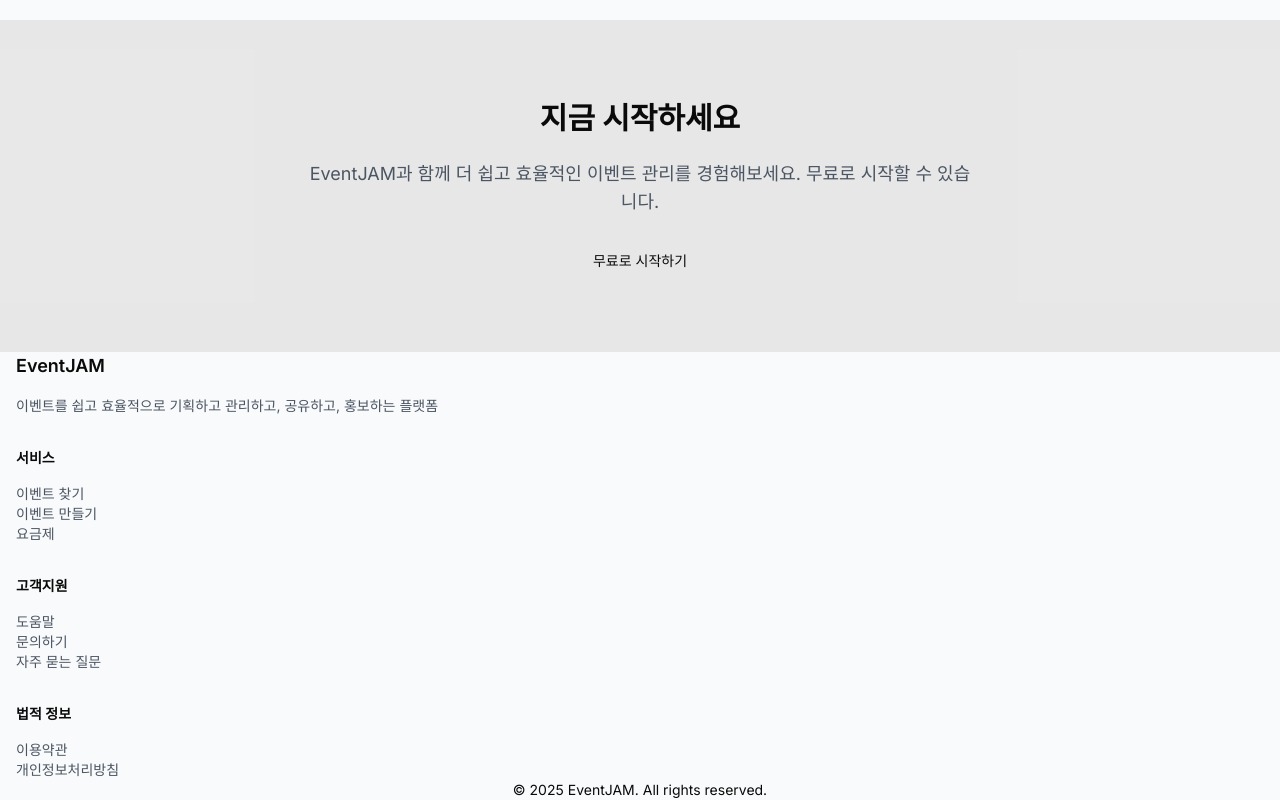
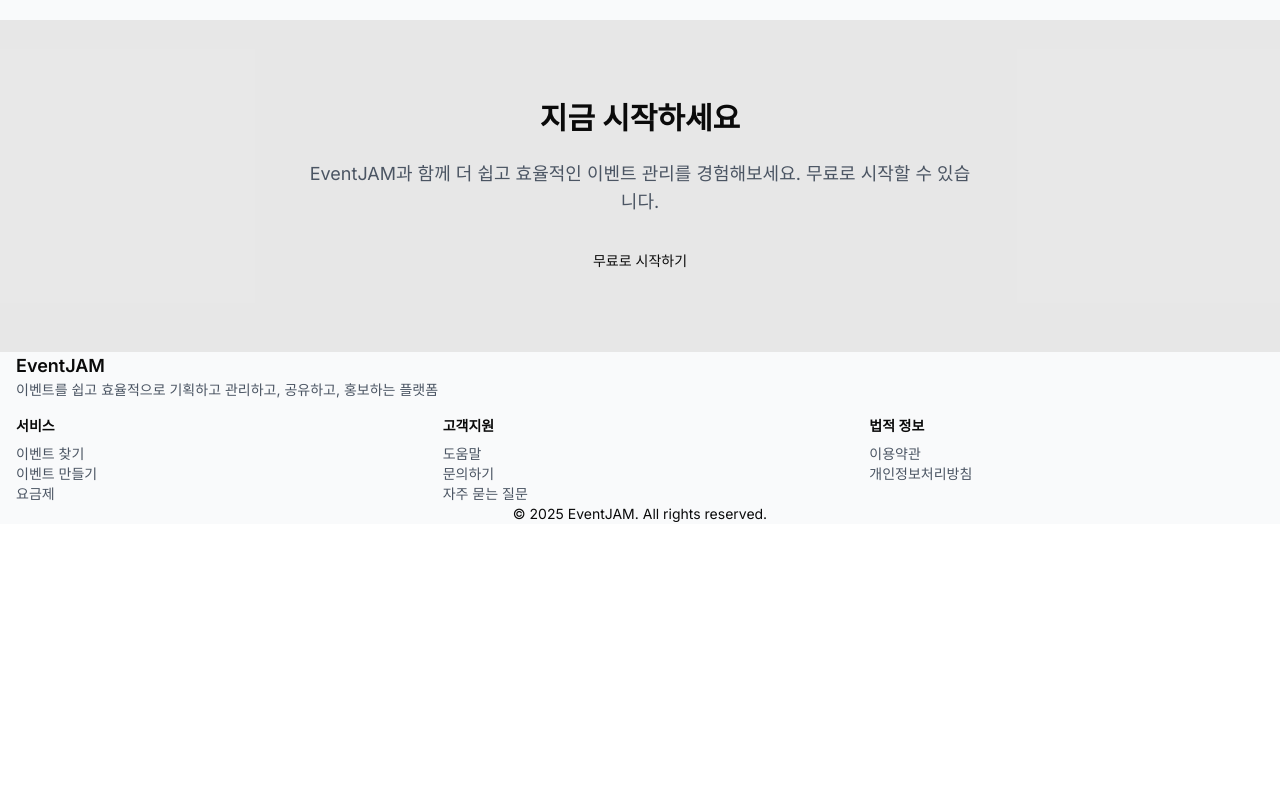
Before and after one commit to yoo94/jam-event-platform-web, a Next.js app: page / in a window 1280 px wide. Shown: the part 1730-2530 px from the top of the page. After the commit the page ends 2254 px from the top, so only its background shows below. Built offline with nearby package versions, Linux system fonts and the light colour scheme.

Commit message:
feat: 메인화면 푸터 수정

```diff
--- a/src/widgets/components/footer.tsx
+++ b/src/widgets/components/footer.tsx
@@ -3,17 +3,18 @@
 const Footer = () => {
   return (
     <footer className="bg-gray-50 border-t">
-      <div className="container mx-auto py-12 px-4">
+      <div className="container mx-auto py-15 px-4">
         <div className="grid grid-cols-1 md:grid-cols-4 gap-8">
           <div>
-            <h3 className="text-lg font-semibold mb-4">EventJAM</h3>
-            <p className="text-gray-600 text-sm">
+            <h3 className="text-lg font-semibold">EventJAM</h3>
+            <p className="text-gray-600 text-sm mb-4">
               이벤트를 쉽고 효율적으로 기획하고 관리하고, 공유하고, 홍보하는 플랫폼
             </p>
           </div>
-
+        </div>
+        <div className="grid grid-cols-1 md:grid-cols-3 gap-8">
           <div>
-            <h3 className="text-sm font-semibold mb-4">서비스</h3>
+            <h3 className="text-sm font-semibold mb-2">서비스</h3>
             <ul className="space-y-2 text-sm">
               <li>
                 <Link href="/events" className="text-gray-600 hover:text-primary">
@@ -34,7 +35,7 @@
           </div>
 
           <div>
-            <h3 className="text-sm font-semibold mb-4">고객지원</h3>
+            <h3 className="text-sm font-semibold mb-2">고객지원</h3>
             <ul className="space-y-2 text-sm">
               <li>
                 <Link href="/help" className="text-gray-600 hover:text-primary">
@@ -55,7 +56,7 @@
           </div>
 
           <div>
-            <h3 className="text-sm font-semibold mb-4">법적 정보</h3>
+            <h3 className="text-sm font-semibold mb-2">법적 정보</h3>
             <ul className="space-y-2 text-sm">
               <li>
                 <Link href="/terms" className="text-gray-600 hover:text-primary">
@@ -70,7 +71,6 @@
             </ul>
           </div>
         </div>
-
         <div className="border-t mt-8 pt-8 text-center text-sm text-gray-500">
           <p>© {new Date().getFullYear()} EventJAM. All rights reserved.</p>
         </div>
```
